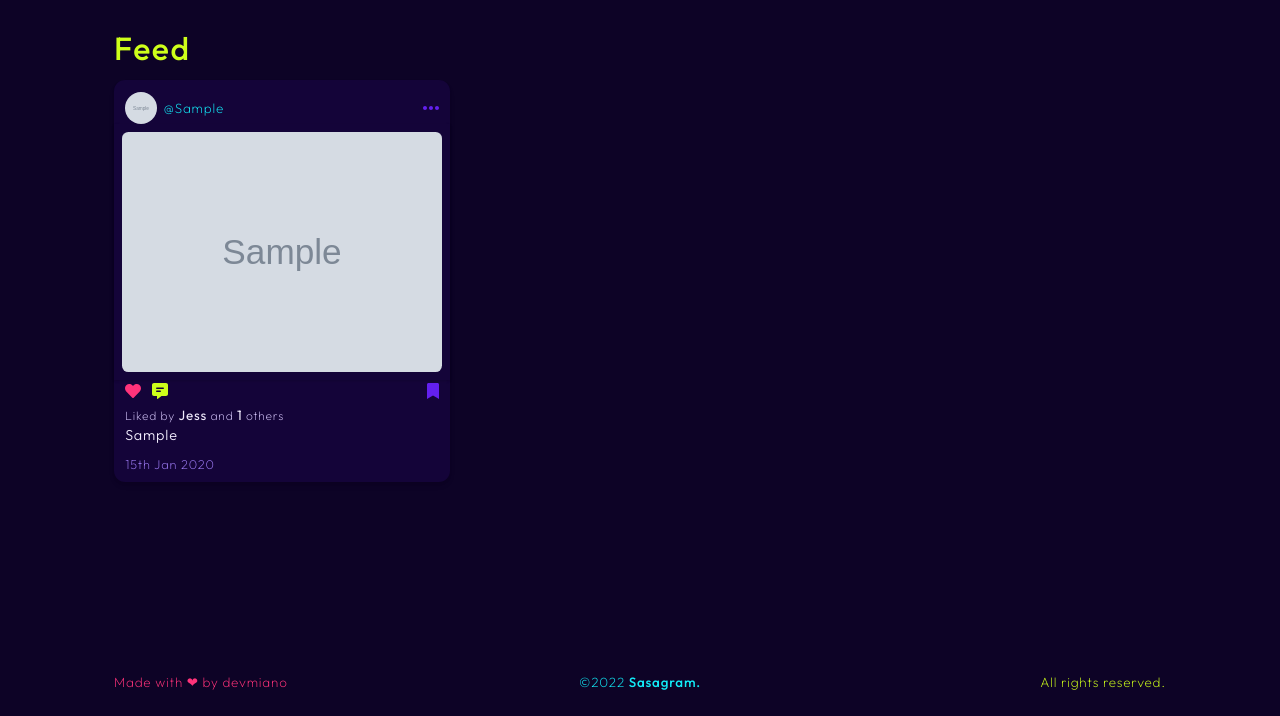
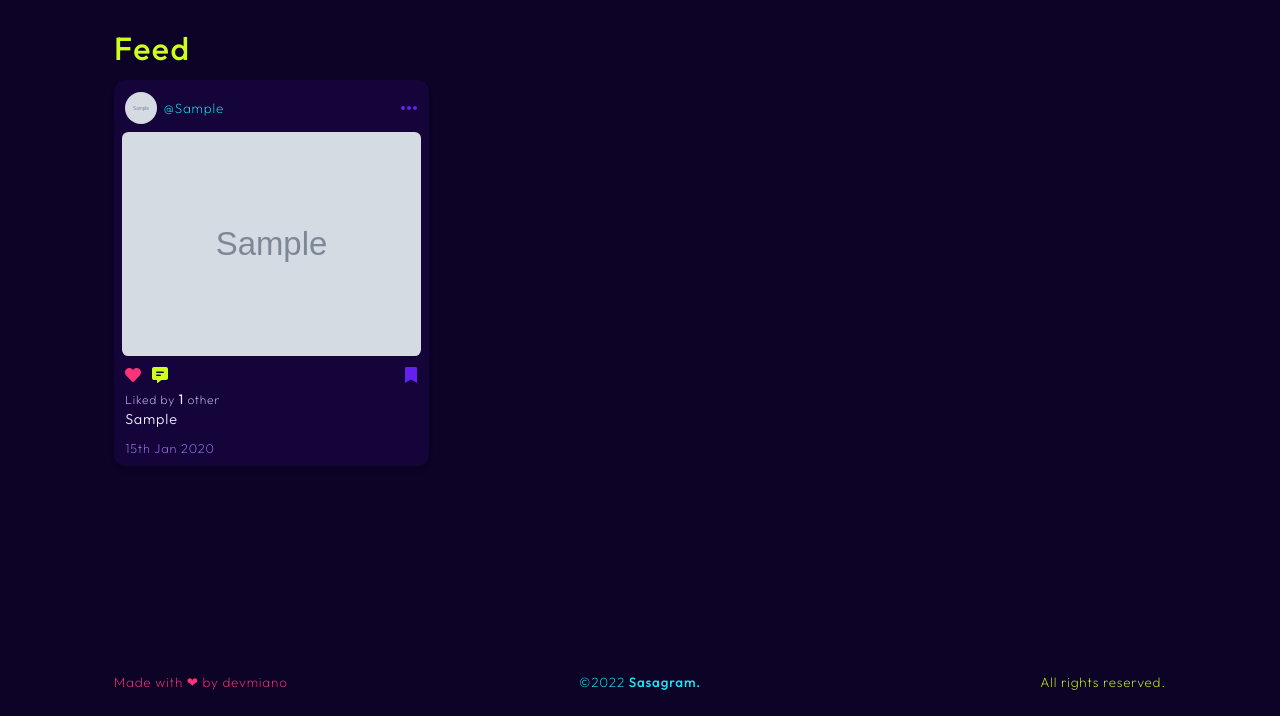
Before and after one commit to devmiano/sasagram, a Django app: page / in a window 1280 px wide. Shown: the part 84-800 px from the top of the page. Run offline with Django 4.2, Linux system fonts and the light colour scheme; a user stored in the database is signed in; tables that the repository leaves empty hold one stand-in row (values such as "Sample post"); grey boxes marked "Sample" are stand-in pictures; some web fonts are replaced.

Commit message:
added the like functionality

```diff
--- a/gram/admin.py
+++ b/gram/admin.py
@@ -1,5 +1,6 @@
 from django.contrib import admin
-from .models import Profile, Gram
+from .models import Like, Profile, Gram
 
 admin.site.register(Gram)
+admin.site.register(Like)
 admin.site.register(Profile)
--- a/gram/models.py
+++ b/gram/models.py
@@ -17,6 +17,13 @@
   def __str__(self):
     return self.user.username
 
+class Like(models.Model):
+  gram_id = models.CharField(max_length=255)
+  username = models.CharField(max_length=255)
+
+  def __str__(self):
+    return self.username
+
 
 class Gram(models.Model):
   id = models.UUIDField(primary_key=True, default=uuid.uuid4)
--- a/gram/static/gram/css/global.css
+++ b/gram/static/gram/css/global.css
@@ -569,6 +569,7 @@
   flex-direction: column;
   align-items: flex-start;
   justify-content: center;
+  justify-content: flex-start;
   border-radius: 0.7rem;
   background-color: #140439;
   box-shadow: rgba(0, 0, 0, 0.1) 0px 4px 6px -1px, rgba(0, 0, 0, 0.06) 0px 2px 4px -1px;
@@ -628,15 +629,14 @@
 
 .card .post {
   width: 100%;
-  height: 100%;
+  height: 240px;
   text-decoration: none;
   padding: 0.5rem;
-  box-shadow: rgba(0, 0, 0, 0.1) 0px 1px 3px 0px, rgba(0, 0, 0, 0.06) 0px 1px 2px 0px;
 }
 
 .card .post .image {
   width: 100%;
-  height: 240px;
+  height: 100%;
   background-size: cover;
   background-repeat: no-repeat;
   background-attachment: fixed;
--- a/gram/static/gram/sass/partials/_card.scss
+++ b/gram/static/gram/sass/partials/_card.scss
@@ -6,6 +6,7 @@
 	width: 100%;
 	height: 100%;
 	@include col-start;
+	justify-content: flex-start;
 	border-radius: 0.7rem;
 	background-color: $dark-500;
 	box-shadow: rgba(0, 0, 0, 0.1) 0px 4px 6px -1px,
@@ -54,15 +55,13 @@
 
 	.post {
 		width: 100%;
-		height: 100%;
+		height: 240px;
 		@include link;
 		padding: 0.5rem;
-		box-shadow: rgba(0, 0, 0, 0.1) 0px 1px 3px 0px,
-			rgba(0, 0, 0, 0.06) 0px 1px 2px 0px;
 
 		.image {
 			width: 100%;
-			height: 240px;
+			height: 100%;
 			@include image;
 			overflow: hidden;
 			object-fit: cover;
--- a/gram/templates/gram/base/card.html
+++ b/gram/templates/gram/base/card.html
@@ -20,7 +20,6 @@
 		<div class="left">
 			<a
 				href="{% url 'like' %}?gram_id={{gram.id}}"
-				target="_blank"
 				class="link"
 			>
 				<img
@@ -46,10 +45,19 @@
 		</a>
 	</div>
 	<div class="content">
+		{% if gram.likes == 0 %}
+		<p class="likes">No likes</p>
+		{% elif gram.likes == 1 %}
 		<p class="likes">
-			Liked by <span class="like">Jess</span> and
+			Liked by
+			<span class="like">{{gram.likes}}</span> other
+		</p>
+		{% else %}
+		<p class="likes">
+			Liked by
 			<span class="like">{{gram.likes}}</span> others
 		</p>
+		{% endif %}
 		<p class="caption">{{gram.caption}}</p>
 		<p class="date">{{gram.posted | date:"jS M Y"}}</p>
 	</div>
--- a/gram/views.py
+++ b/gram/views.py
@@ -4,7 +4,7 @@
 from django.contrib.auth.models import User, auth
 from django.contrib.auth.decorators import login_required
 from django.shortcuts import get_list_or_404, get_object_or_404, redirect, render
-from .models import Gram, Profile
+from .models import Gram, Like, Profile
 
 def index(request):
   title = 'Share your Story, Saa ni Sasa'
@@ -12,6 +12,7 @@
   user_object = User.objects.get(username=request.user.username)
   user_profile = Profile.objects.get(user=user_object)
   feed = Gram.objects.order_by('-posted').all()
+
 
   context = {
     'feed': feed,
@@ -164,11 +165,20 @@
 
 @login_required(login_url='login')
 def like(request):
-  title = 'Like'
-  template = 'gram/profile/profile.html'
+  username = request.user.username
+  gram_id = request.GET.get('gram_id')
+  gram = Gram.objects.get(id=gram_id)
+  gram_like = Like.objects.filter(gram_id=gram_id, username=username).first()
 
-  context = {
-    'title': title,
-  }
+  if gram_like is None:
+    new_like = Like.objects.create(gram_id=gram_id, username=username)
+    new_like.save()
+    gram.likes = gram.likes+1
+    gram.save()
+    return redirect('index')
 
-  return render(request, template, context)
+  else:
+    gram_like.delete()
+    gram.likes = gram.likes-1
+    gram.save()
+    return redirect('index')
```
Also changed, not shown: gram/migrations/0003_like.py (added).
